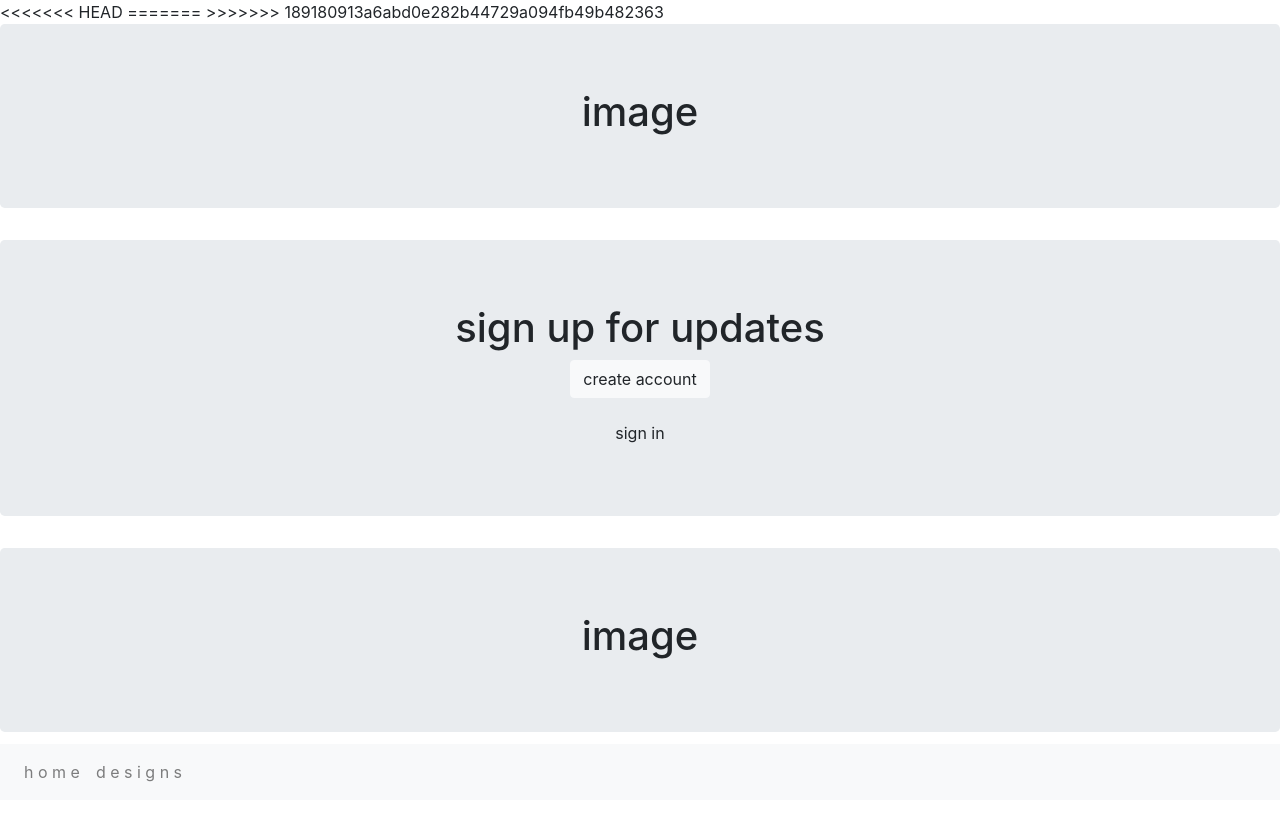
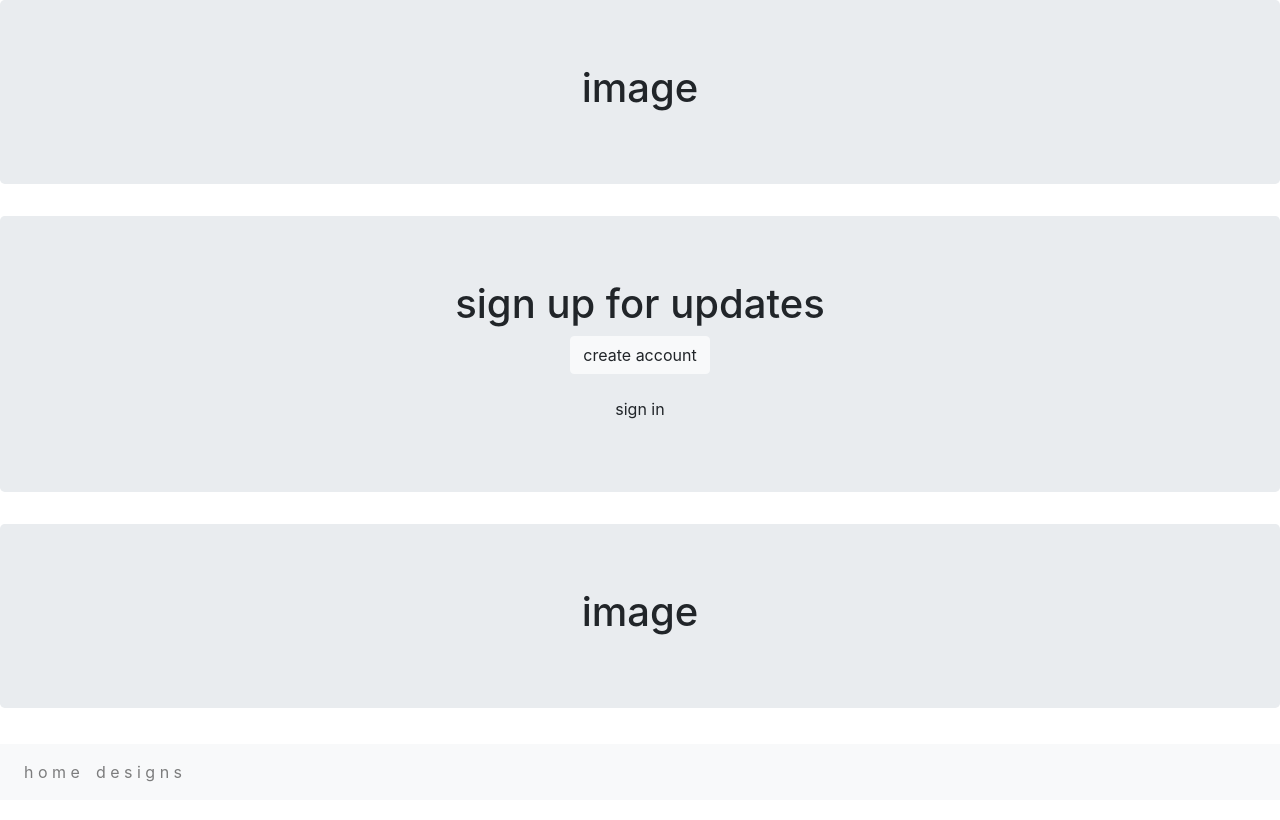
Before and after one commit to sandycamilo/Capstone-Bootstrap-Website, a plain HTML site: page contact.html in a window 1280 px wide. Shown: the top 820 px of the page. Drawn offline with nearby package versions, Linux system fonts and the light colour scheme.

Commit message:
contact fix

```diff
--- a/contact.html
+++ b/contact.html
@@ -23,10 +23,6 @@
 
     <body>
     <!-- Nav Bar -->
-<<<<<<< HEAD
-=======
-    <body style="height:1500px"></body>
->>>>>>> 189180913a6abd0e282b44729a094fb49b482363
     <nav class="navbar navbar-expand-sm navbar-light bg-light fixed-bottom">
             <ul class="navbar-nav">
               <li class="nav-item">
```
